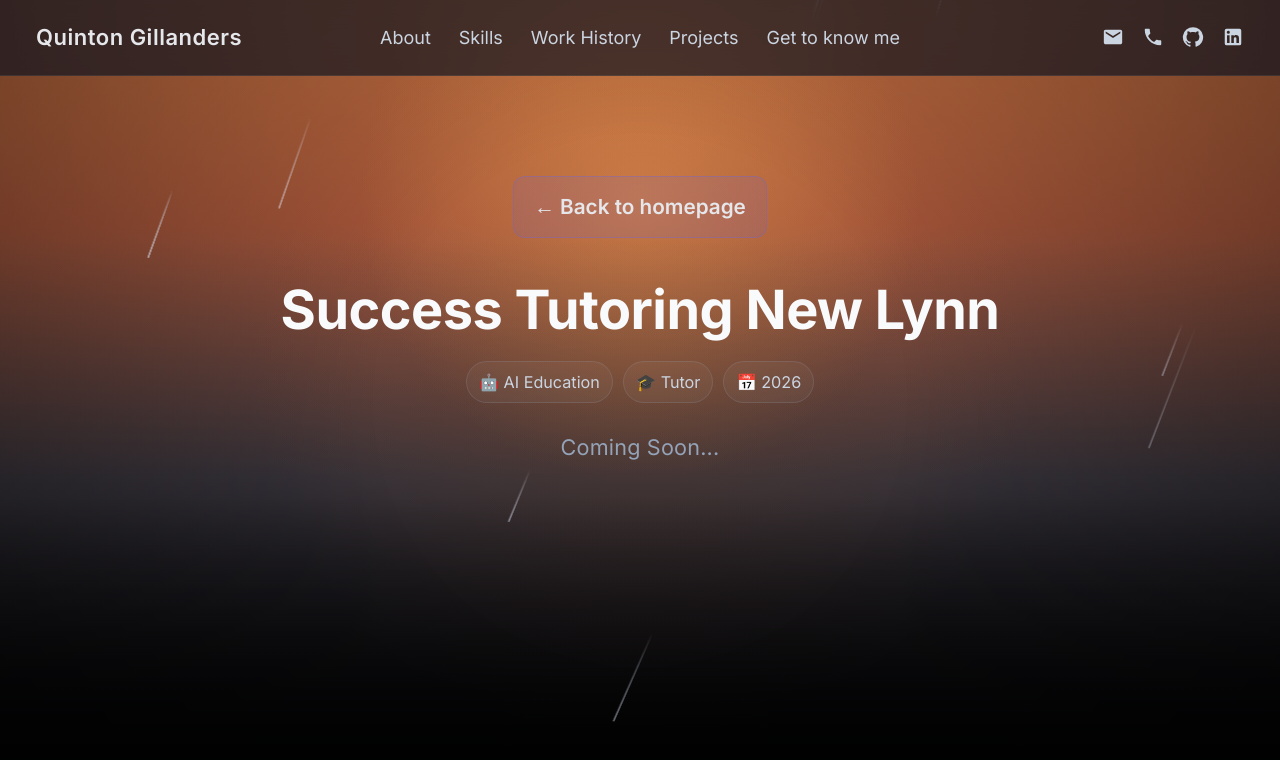
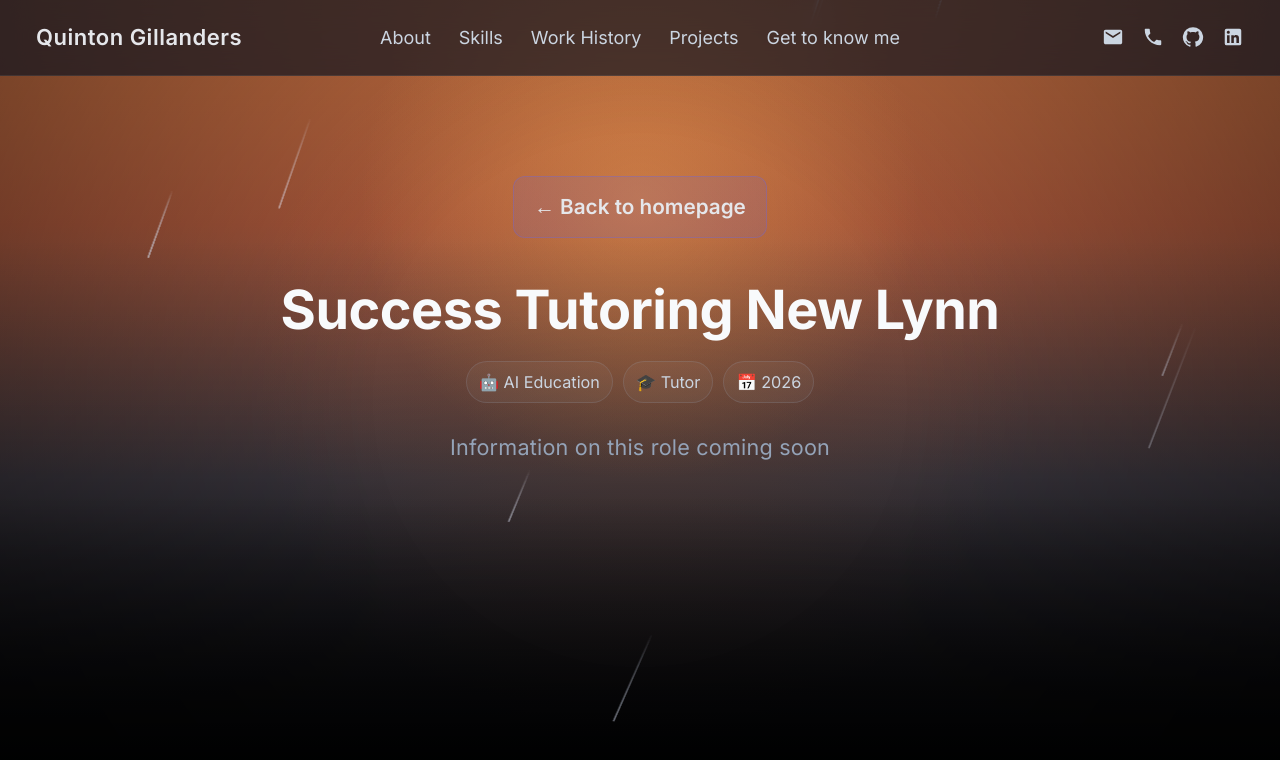
Before and after one commit to quintongillanders/quintonportfolio1, a React (Vite) app: page /success-tutoring in a window 1280 px wide. Shown: the top 760 px of the page. Built offline with nearby package versions, Linux system fonts and the light colour scheme.

Commit message:
updated nzi and success tutoring to show coming soon

```diff
--- a/src/pages/NZI.jsx
+++ b/src/pages/NZI.jsx
@@ -21,7 +21,7 @@
         </div>
 
         <p className="case-intro">
-          Coming Soon...
+          Information on this role coming soon
         </p>
 
       </div>
--- a/src/pages/SuccessTutoring.jsx
+++ b/src/pages/SuccessTutoring.jsx
@@ -21,7 +21,7 @@
         </div>
 
         <p className="case-intro">
-          Coming Soon...
+          Information on this role coming soon
         </p>
 
       </div>
```
